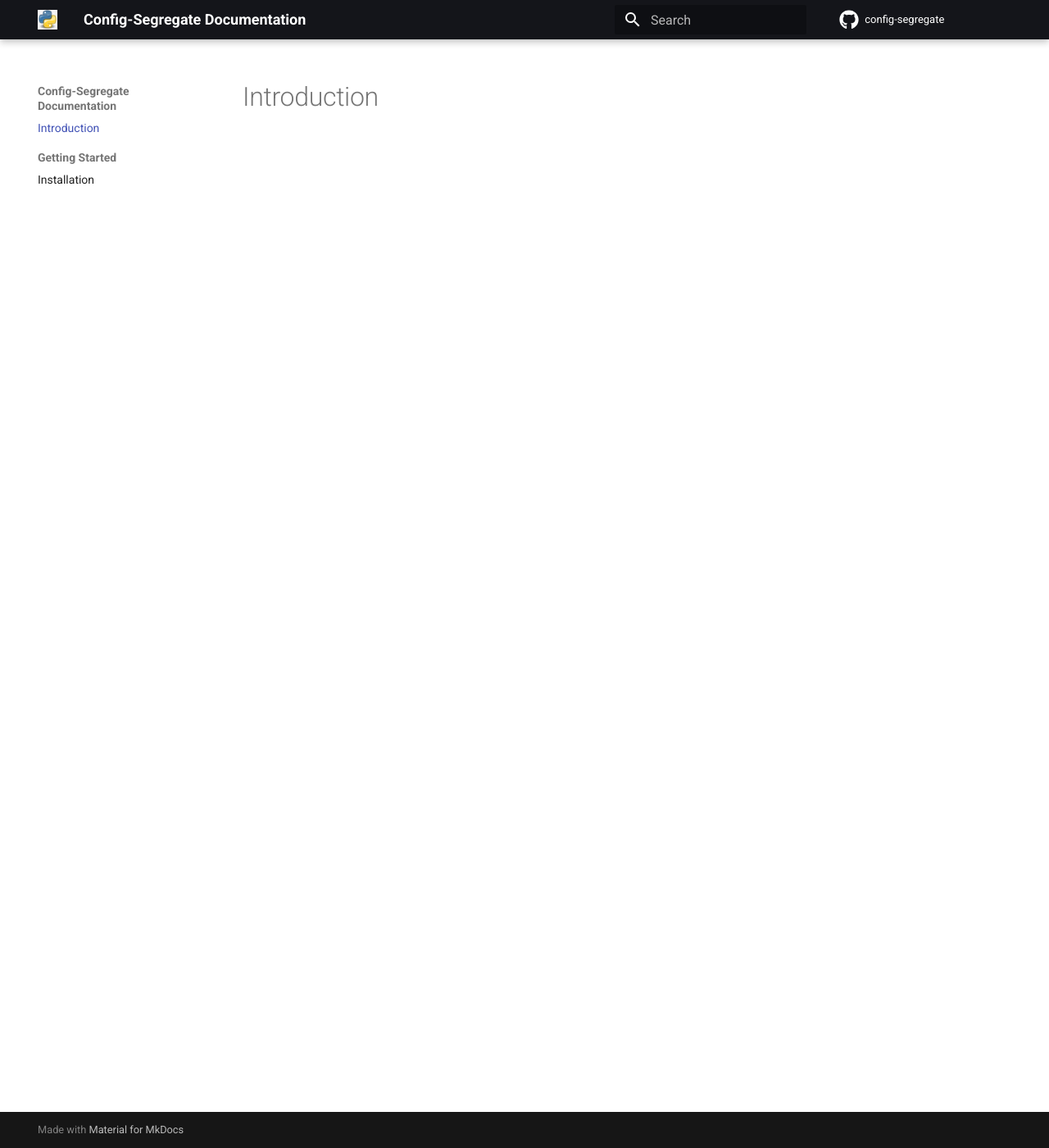
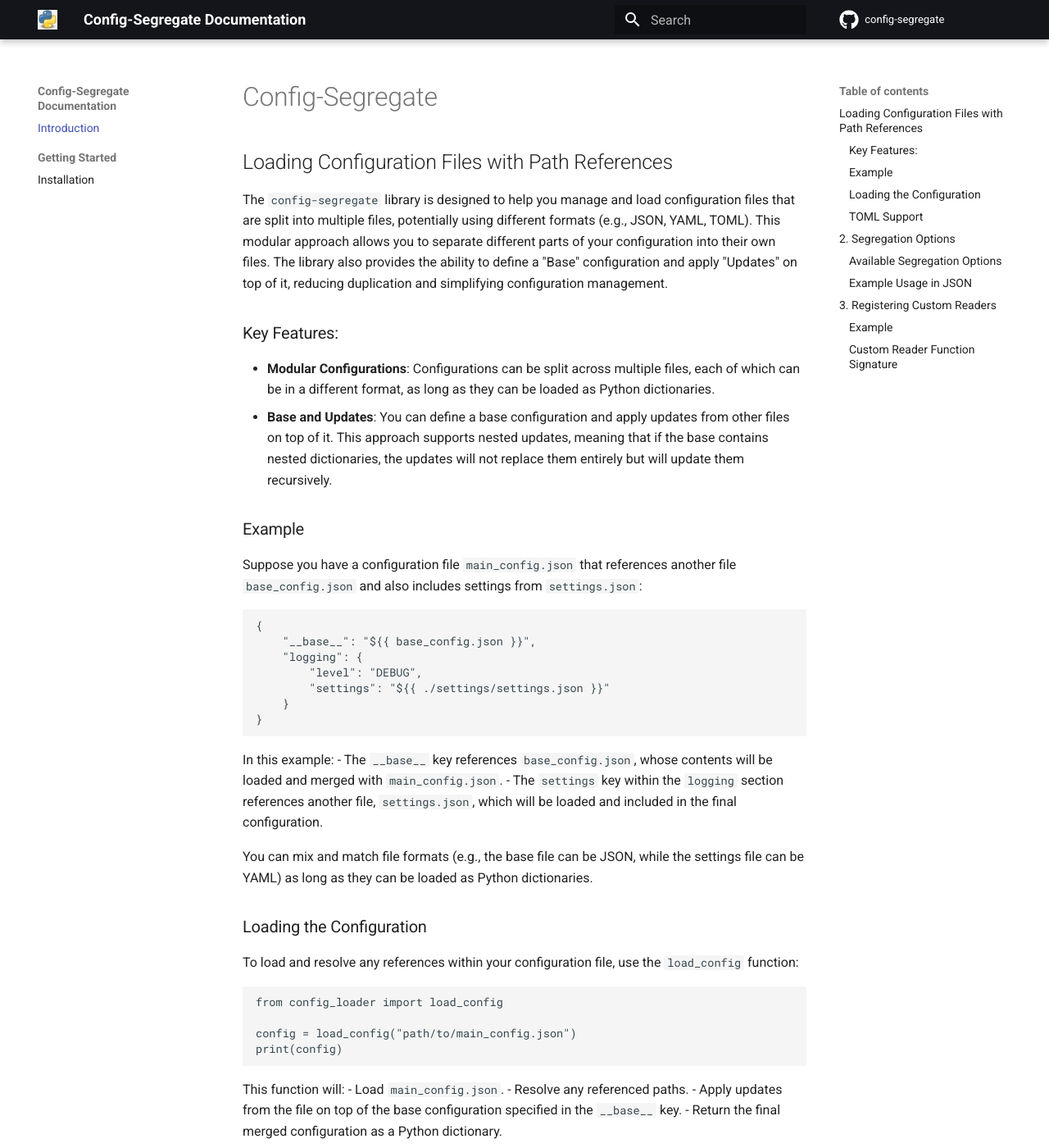
Before and after one commit to ross-tsenov/config-segregate, an MkDocs documentation site: the page built from docs/index.md, in a window 1280 px wide and 1400 px high. Shown: the whole window at 82% size. Built offline with MkDocs 1.6.1 and Material for MkDocs 9.7.7, drawn with Linux system fonts in a browser that asks for light colours; comment, search, counter and statistics services are not loaded; some of the changed text lies outside the part shown.

````diff
--- a/docs/index.md
+++ b/docs/index.md
@@ -1 +1,128 @@
-# Introduction
+# Config-Segregate
+
+## Loading Configuration Files with Path References
+
+The `config-segregate` library is designed to help you manage and load configuration files that are split into multiple files, potentially using different formats (e.g., JSON, YAML, TOML). This modular approach allows you to separate different parts of your configuration into their own files. The library also provides the ability to define a "Base" configuration and apply "Updates" on top of it, reducing duplication and simplifying configuration management.
+
+### Key Features:
+
+- **Modular Configurations**: Configurations can be split across multiple files, each of which can be in a different format, as long as they can be loaded as Python dictionaries.
+- **Base and Updates**: You can define a base configuration and apply updates from other files on top of it. This approach supports nested updates, meaning that if the base contains nested dictionaries, the updates will not replace them entirely but will update them recursively.
+
+### Example
+
+Suppose you have a configuration file `main_config.json` that references another file `base_config.json` and also includes settings from `settings.json`:
+
+```json
+{
+    "__base__": "${{ base_config.json }}",
+    "logging": {
+        "level": "DEBUG",
+        "settings": "${{ ./settings/settings.json }}"
+    }
+}
+```
+
+In this example:
+- The `__base__` key references `base_config.json`, whose contents will be loaded and merged with `main_config.json`.
+- The `settings` key within the `logging` section references another file, `settings.json`, which will be loaded and included in the final configuration.
+
+You can mix and match file formats (e.g., the base file can be JSON, while the settings file can be YAML) as long as they can be loaded as Python dictionaries.
+
+### Loading the Configuration
+
+To load and resolve any references within your configuration file, use the `load_config` function:
+
+```python
+from config_loader import load_config
+
+config = load_config("path/to/main_config.json")
+print(config)
+```
+
+This function will:
+- Load `main_config.json`.
+- Resolve any referenced paths.
+- Apply updates from the file on top of the base configuration specified in the `__base__` key.
+- Return the final merged configuration as a Python dictionary.
+
+### TOML Support
+
+If you need to work with TOML files, you can optionally install the `toml` library by using the `toml` extra:
+
+```sh
+pip install config-segregate[toml]
+# or
+pip install config-segregate[all]
+```
+
+This will enable support for reading TOML files with the `load_config` function.
+
+## 2. Segregation Options
+
+The `config-segregate` library also provides options to control how configurations are merged. These options can be specified in your configuration files using the `__segregate_options__` key.
+
+### Available Segregation Options
+
+The `SegregateOptions` dictionary includes the following options:
+
+- **`disable_nested_update`**: A boolean flag that, when set to `True`, disables nested updates. Instead of updating nested dictionaries, the update will replace them entirely.
+- **`remove_keys`**: A list of keys that should be removed from the configuration during the update process.
+
+### Example Usage in JSON
+
+Here’s how you can specify these options in a JSON configuration file:
+
+```json
+{
+    "__base__": "${{ base_config.json }}",
+    "__segregate_options__": {
+        "disable_nested_update": true,
+        "remove_keys": ["obsolete_key"]
+    },
+    "logging": {
+        "level": "DEBUG"
+    }
+}
+```
+
+In this example:
+- `disable_nested_update: true` means that any nested dictionaries in the base configuration will be replaced by the corresponding entries in this file.
+- `remove_keys: ["obsolete_key"]` indicates that the key `obsolete_key` should be removed from the base configuration during the update.
+
+## 3. Registering Custom Readers
+
+The library is extendable, allowing you to add support for custom file formats by registering your own reader functions.
+
+### Example
+
+Suppose you have a custom configuration format with a `.custom` extension. Here’s how you could add support for it:
+
+```python
+from config_loader import register_reader
+
+def read_custom_file(path_to_file):
+    with open(path_to_file) as custom_file:
+        data = custom_file.read()
+        # Process your custom data format here and return as a dictionary
+        return process_custom_data(data)
+
+register_reader(".custom", read_custom_file)
+```
+
+After registering, you can load `.custom` files just like any other supported format:
+
+```python
+config = load_config("path/to/config.custom")
+```
+
+### Custom Reader Function Signature
+
+Your custom reader function should follow this signature:
+
+```python
+def custom_reader_function(path_to_file: Path) -> Dict[str, Any]:
+    # Your code to read and return data as a dictionary
+```
+
+This approach allows you to seamlessly extend the library's capabilities to handle any file format your project requires.
````
Also changed, not shown: README.md (+56 -70 lines), config_segregate/__init__.py (+6 -14 lines), docs/getting_started/installation.md (deleted, +0 -1 lines), .github/ISSUE_TEMPLATE/bug_report.md (added), .github/ISSUE_TEMPLATE/enhancement.md (added), .github/ISSUE_TEMPLATE/feature_request.md (added), .github/PULL_REQUEST_TEMPLATE.md (added), 7 other files.
